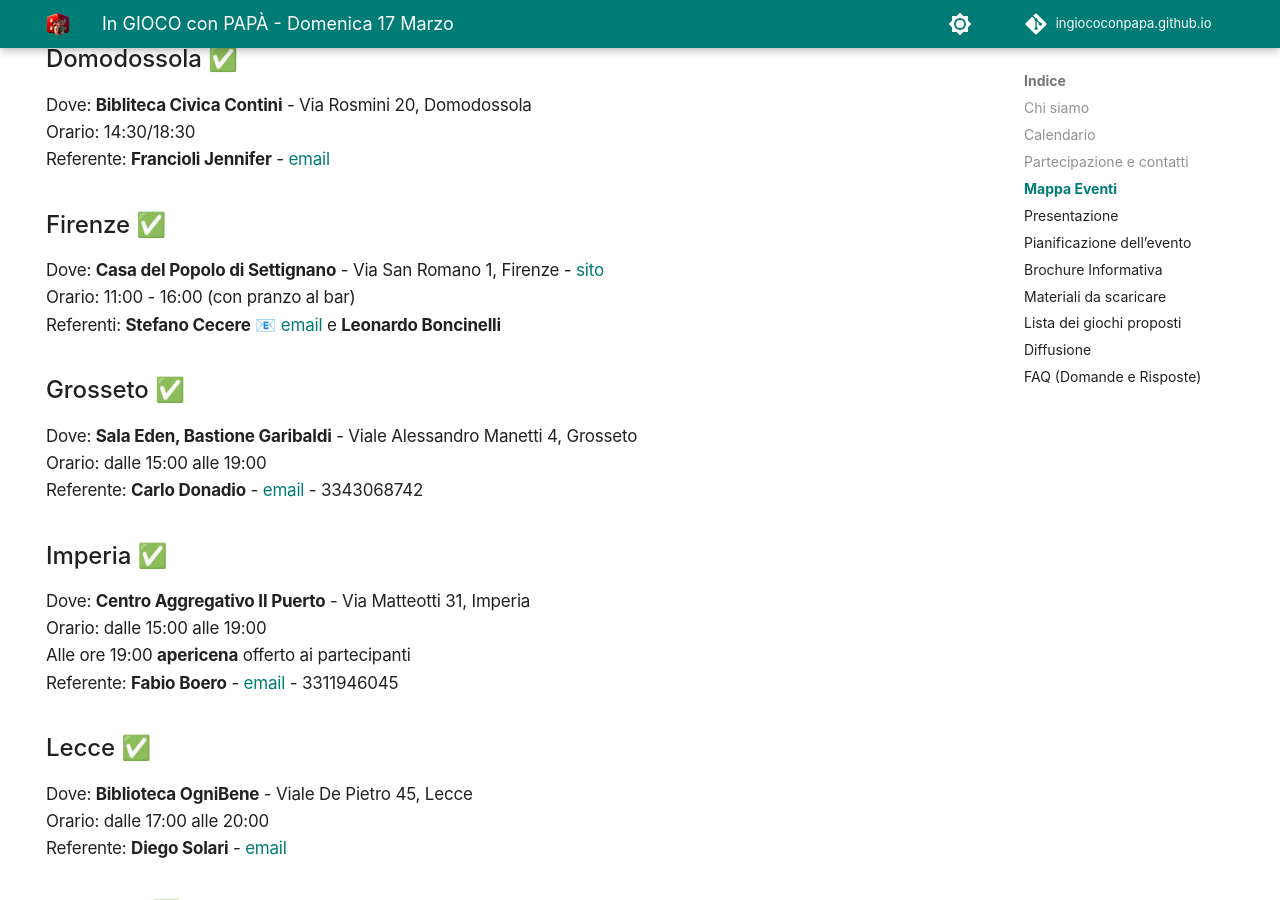
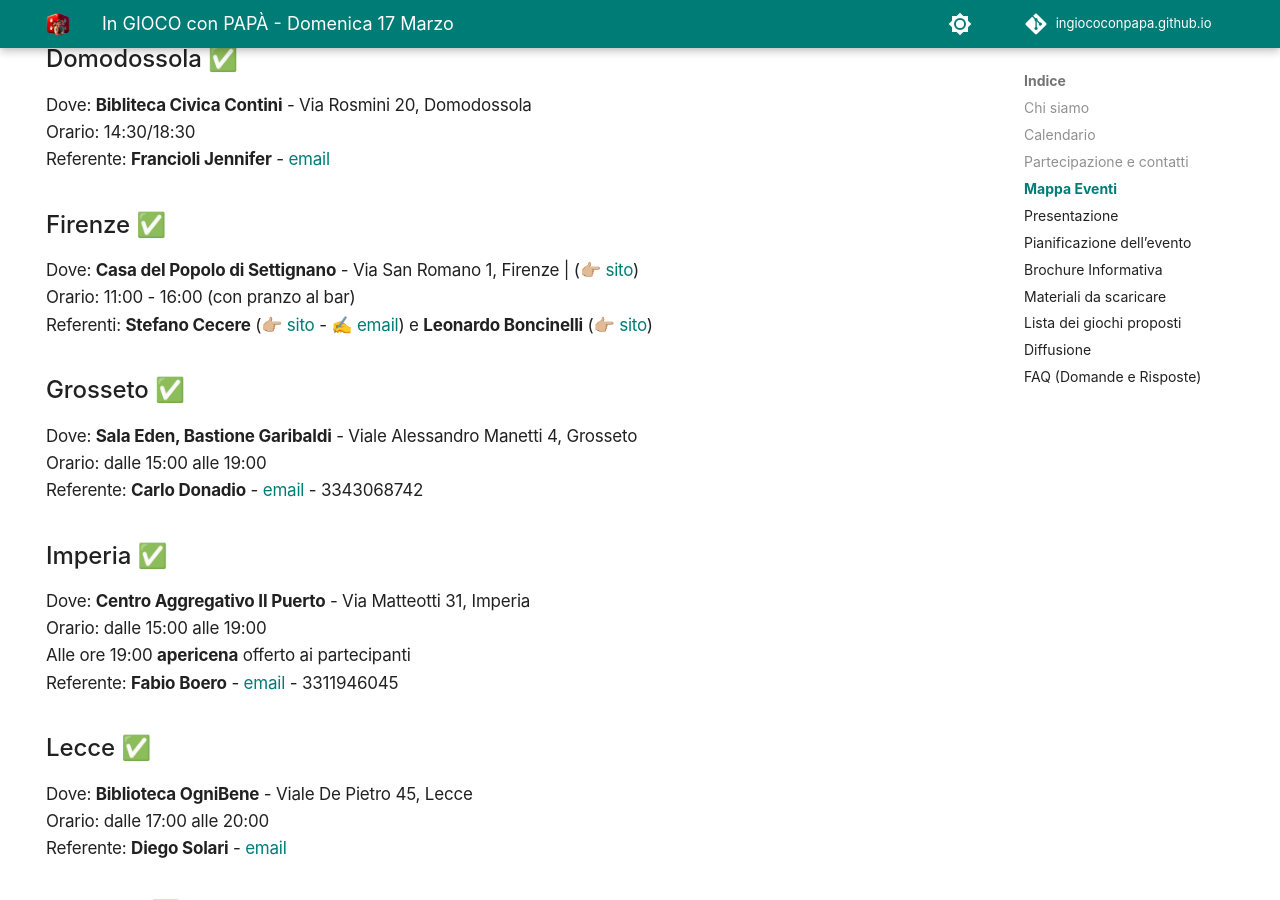
Before and after one commit to ingiococonpapa/ingiococonpapa.github.io, an MkDocs documentation site: the page built from docs/index.md, in a window 1280 px wide and 900 px high, scrolled down 2992 px. Built offline with MkDocs 1.6.1 and Material for MkDocs 9.7.7, drawn with Linux system fonts in a browser that asks for light colours; comment, search, counter and statistics services are not loaded.

Commit message:
contatti

```diff
--- a/docs/index.md
+++ b/docs/index.md
@@ -72,9 +72,9 @@ Orario: 14:30/18:30
 Referente: **Francioli Jennifer** - [email](mailto:francij75@gmail.com)
 
 ### Firenze ✅
-Dove: **Casa del Popolo di Settignano** - Via San Romano 1, Firenze - [sito](https://cdp.settignano.org/)
+Dove: **Casa del Popolo di Settignano** - Via San Romano 1, Firenze | ([👉🏼 sito](https://cdp.settignano.org/))
 Orario: 11:00 - 16:00 (con pranzo al bar)
-Referenti: **Stefano Cecere** [📧 email](mailto:stefano.cecere@gmail.com) e **Leonardo Boncinelli**
+Referenti: **Stefano Cecere** ([👉🏼 sito](https://2042ed.org) - [✍️ email](mailto:stefano.cecere@gmail.com)) e **Leonardo Boncinelli** ([👉🏼 sito](https://www.gix.unifi.it/))
 
 ### Grosseto ✅
 Dove: **Sala Eden, Bastione Garibaldi** - Viale Alessandro Manetti 4, Grosseto
```
